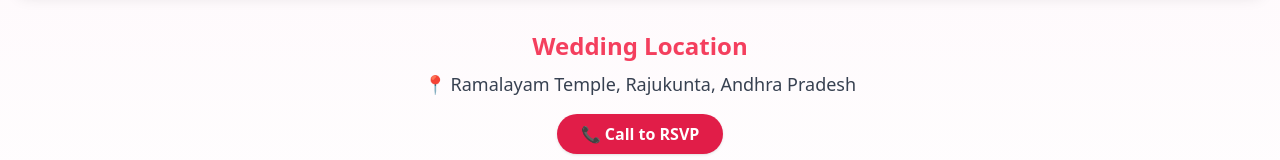
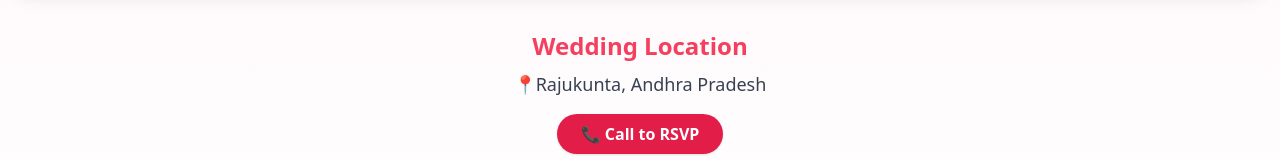
Before and after one commit to Nithishraju123/Radha-wedding1, a plain HTML site: page index.html in a window 1280 px wide. Shown: the part 1208-1368 px from the top of the page. Drawn offline with nearby package versions, Linux system fonts and the light colour scheme.

Commit message:
Update index.html

```diff
--- a/index.html
+++ b/index.html
@@ -4,18 +4,18 @@
     <meta charset="UTF-8" />
     <meta name="viewport" content="width=device-width, initial-scale=1.0" />
     <title>ℛ𝒶𝒹𝒽𝒶 𝒦𝓇𝒾𝓈𝒽𝓃𝒶 𝒲𝑒𝒹𝒹𝒾𝓃𝑔</title>
-    <!-- Tailwind CSS -->
+
     <script src="https://cdn.tailwindcss.com"></script>
-    <!-- Add in <head> -->
+
     <script src="https://cdn.jsdelivr.net/npm/@srexi/purecounterjs/dist/purecounter_vanilla.js"></script>
 
-    <!-- Google Font: Great Vibes -->
+
     <link
       href="https://fonts.googleapis.com/css2?family=Great+Vibes&display=swap"
       rel="stylesheet"
     />
 
-    <!-- Smooth fade-in effect -->
+
     <style>
       .fade-in {
         animation: fadeIn 2s ease-in;
@@ -45,12 +45,12 @@
       }
     </style>
   </head>
-  <!-- Sparkle Effect -->
+
 
   <body
     class="bg-gradient-to-b from-rose-100 via-pink-50 to-white text-gray-800"
   >
-    <!-- Add this button somewhere in your HTML -->
+
     <button
       id="playMusicBtn"
       class="px-4 py-2 bg-rose-600 text-white rounded fixed top-4 right-4 z-20"
@@ -60,7 +60,7 @@
 
     <audio id="bgMusic" loop style="display: none">
       <source src="./assets/Wedding-music.mp3" type="audio/mpeg" />
-      Your browser does not support the audio element.
+
     </audio>
 
     <script>
@@ -99,9 +99,7 @@
         <p id="countdown" class="text-xl font-mono text-gray-700"></p>
       </div>
 
-      <!-- Photo Gallery -->
-      <!-- Photo Viewer with Click to Change -->
-      <!-- Auto-Slideshow Photo Viewer -->
+
       <div class="flex justify-center mt-6 px-4 fade-in">
         <img
           id="photoViewer"
@@ -122,20 +120,20 @@
 
         let index = 0;
 
-        // Function to change photo
+
         function changePhoto() {
           index = (index + 1) % photos.length;
           document.getElementById("photoViewer").src = photos[index];
         }
 
-        // Change photo every 2 seconds (2000 milliseconds)
+
         setInterval(changePhoto, 2000);
       </script>
       <div class="my-10">
         <hr class="border-t-4 border-rose-300 w-1/2 mx-auto rounded-full" />
       </div>
 
-      <!-- Video Section -->
+
       <div class="mt-10 px-4 text-center fade-in">
         <h2 class="text-2xl font-semibold text-rose-500 mb-4">Wedding Video</h2>
         <div class="aspect-w-16 aspect-h-9">
@@ -155,7 +153,7 @@
           Wedding Location
         </h2>
         <p class="text-lg text-gray-700">
-          📍 Ramalayam Temple, Rajukunta, Andhra Pradesh
+          📍Rajukunta, Andhra Pradesh
         </p>
         <a
           href="tel:+91 9347237163"
@@ -165,7 +163,7 @@
         </a>
       </div>
 
-      <!-- Footer Message -->
+
       <div class="mt-10 px-4 pb-10 text-center">
         <p class="text-lg">
           We would be happy to have you join us and bless the couple.
```
